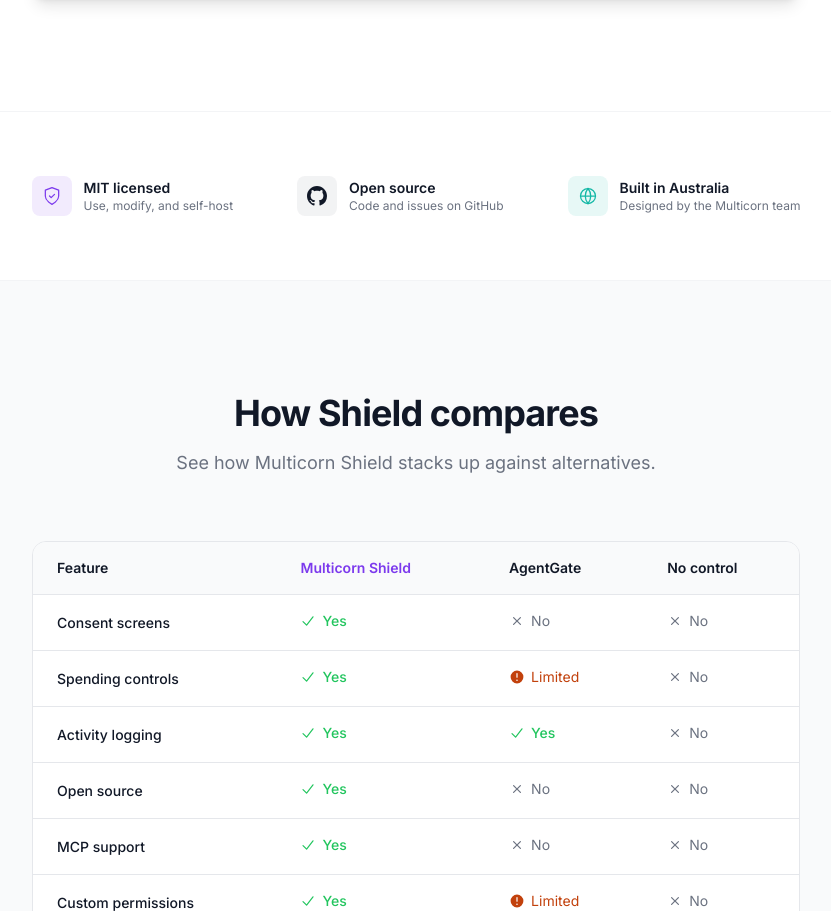
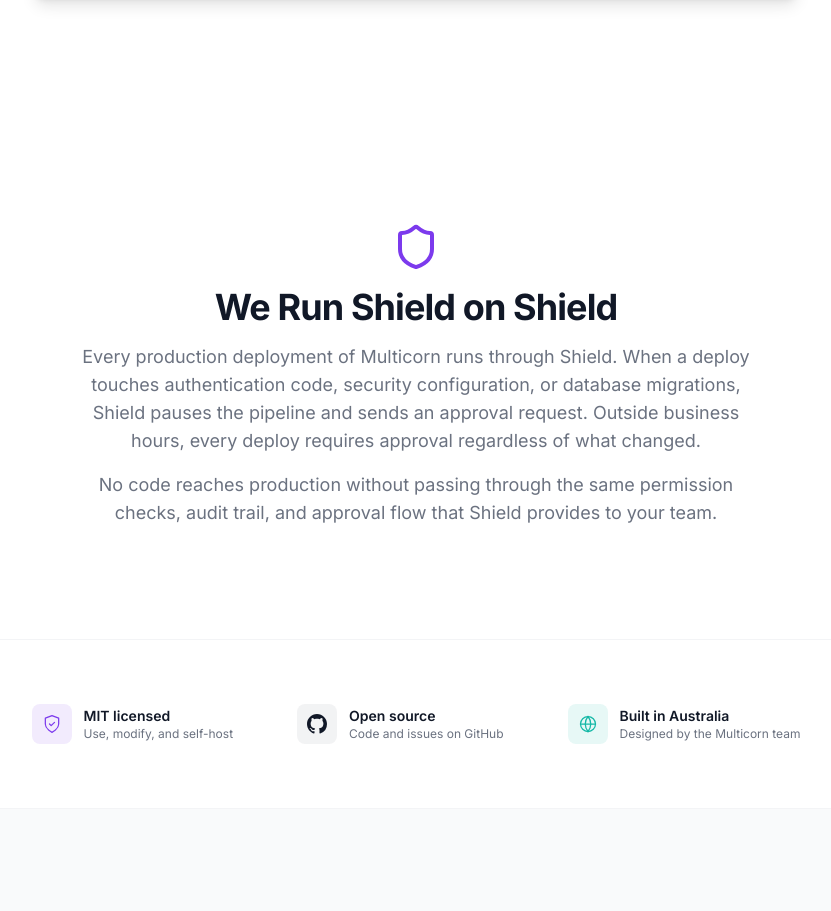
Before and after one commit to Multicorn-AI/multicorn-learn, a Next.js app: page /shield in a window 1280 px wide. Shown: the part 7220-8131 px from the top of the page, without its empty margins (224-1055 px from the left). Built offline with nearby package versions, Linux system fonts and the light colour scheme; no server answers.

Commit message:
update shield page

```diff
--- a/app/shield/page.tsx
+++ b/app/shield/page.tsx
@@ -1,4 +1,5 @@
 import type { Metadata } from 'next'
+import { Shield } from 'lucide-react'
 import { Footer } from '@/components/Footer'
 import { ConsentScreenDemo } from '@/components/ConsentScreenDemo'
 import { FeatureCard } from '@/components/FeatureCard'
@@ -632,6 +633,30 @@
           </div>
         </section>
 
+        {/* We Run Shield on Shield */}
+        <section className="px-6 py-14 sm:py-28">
+          <div className="mx-auto max-w-content">
+            <div className="text-center">
+              <div className="mb-4 flex justify-center">
+                <Shield className="h-12 w-12 text-primary" aria-hidden="true" />
+              </div>
+              <h2 className="text-3xl font-bold tracking-tight text-text-primary sm:text-4xl">
+                We Run Shield on Shield
+              </h2>
+              <p className="mx-auto mt-4 max-w-2xl text-lg text-text-secondary">
+                Every production deployment of Multicorn runs through Shield. When a deploy touches
+                authentication code, security configuration, or database migrations, Shield pauses
+                the pipeline and sends an approval request. Outside business hours, every deploy
+                requires approval regardless of what changed.
+              </p>
+              <p className="mx-auto mt-4 max-w-2xl text-lg text-text-secondary">
+                No code reaches production without passing through the same permission checks, audit
+                trail, and approval flow that Shield provides to your team.
+              </p>
+            </div>
+          </div>
+        </section>
+
         {/* Social Proof */}
         <section className="border-y border-border-light px-6 py-12 sm:py-16">
           <div className="mx-auto max-w-content">
--- a/package.json
+++ b/package.json
@@ -23,6 +23,7 @@
     "@next/mdx": "^15.0.8",
     "@types/mdx": "^2.0.13",
     "gray-matter": "^4.0.3",
+    "lucide-react": "^0.460.0",
     "next": "^15.0.8",
     "next-mdx-remote": "^6.0.0",
     "react": "^19.0.0",
```
Also changed, not shown: 1 other file (tests, documents, lock files or other folders).
